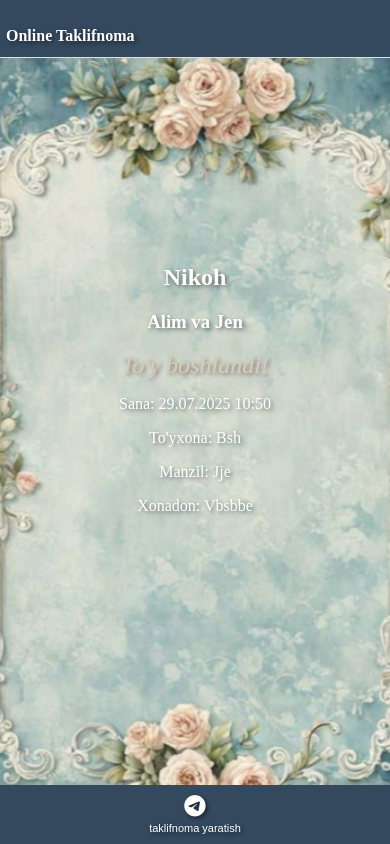
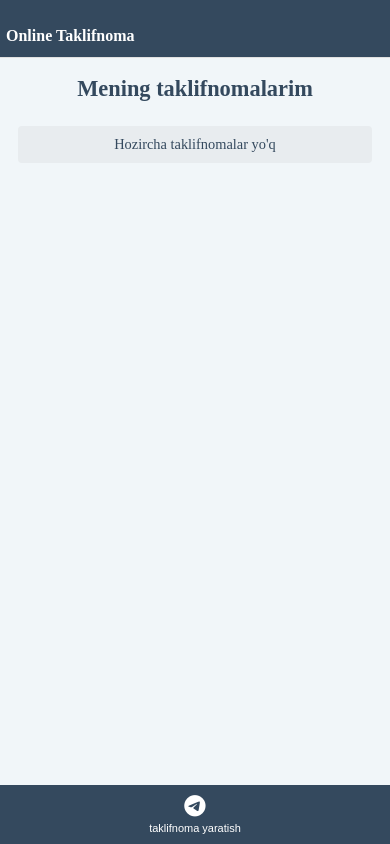
Before and after one commit to Sayfullayev020407/e-taklifnoma, a Django app: a page that uses templates/invitation_page.html in a window 390 px wide. Run offline with Django 5.2, Linux system fonts and the light colour scheme; data comes from the database, SQL or seed files in the repository; some libraries are stand-ins or nearby versions.

Commit message:
Update invitation_page.html

```diff
--- a/templates/invitation_page.html
+++ b/templates/invitation_page.html
@@ -1,90 +1,189 @@
 {% extends 'base.html' %}
 {% block content %}
+<style>
+    /* Umumiy fon rangi */
+body {
+    background-color: #f1f6f9;
+}
+
+/* Mobil qurilmalar uchun maxsus stil */
+@media only screen and (max-width: 768px) {
+    .container {
+        padding: 10px;
+        max-width: 100%;
+        overflow-x: auto; /* Keng kontent uchun gorizontal aylantirish */
+        box-sizing: border-box;
+        margin-bottom: 50px;
+        margin-top: 50px;
+        background-color: #f1f6f9; /* Umumiy fon rangi */
+    }
+
+    h2 {
+        font-size: 1.4rem; /* Sarlavha o'lchami */
+        text-align: center;
+        margin: 1rem 0;
+        color: #34495e; /* To'q ko'k rang, kontrast uchun */
+    }
+
+    /* Jadvalni mobil uchun kartochka ko'rinishiga o'zgartirish */
+    .table {
+        width: 100%;
+        font-size: 0.85rem; /* Matn o'lchami */
+        border-collapse: collapse;
+    }
+
+    .table thead {
+        display: none; /* Mobil ko'rinishda sarlavhalar yashiriladi */
+    }
+
+    .table tbody tr {
+        display: block;
+        margin-bottom: 0.8rem;
+        border: 1px solid #e0e0e0;
+        border-radius: 6px;
+        background-color: #34495e; /* Kartochka foni */
+        box-shadow: 0 1px 3px rgba(0, 0, 0, 0.1); /* Yumshoq soya */
+        padding: 8px;
+    }
+
+    .table tbody td {
+        display: flex;
+        justify-content: space-between;
+        align-items: center;
+        padding: 6px 8px;
+        border-bottom: 1px solid #4a6278; /* Kartochka ichida mos chegara rangi */
+        color: #ffffff; /* Oq matn, to'q fonda o'qilishi uchun */
+    }
+
+    /* Har bir yacheykaga yorliq qo'shish */
+    .table tbody td:before {
+        content: attr(data-label);
+        font-weight: 600;
+        color: #d0d8e0; /* Yorqinroq kulrang yorliqlar uchun */
+        flex: 1;
+        text-align: left;
+    }
+
+    /* Amallar tugmalari */
+    .table tbody td:last-child {
+        display: flex;
+        flex-wrap: wrap;
+        gap: 6px;
+        justify-content: center;
+        border-bottom: none;
+        padding: 10px;
+    }
+
+    .btn {
+        font-size: 0.75rem; /* Tugmalar uchun kichik shrift */
+        padding: 5px 10px;
+        border-radius: 4px;
+        min-width: 70px; /* Sensorli boshqaruv uchun qulay o'lcham */
+        text-align: center;
+        line-height: 1.2;
+        text-decoration: none;
+        border: none;
+        transition: background-color 0.2s; /* Yumshoq o'tish effekti */
+    }
+
+    .btn-info {
+        background-color: #0288d1; /* Moviy */
+        color: #fff;
+    }
+
+    .btn-info:hover {
+        background-color: #0277b3; /* Hover effekti */
+    }
+
+    .btn-warning {
+        background-color: #fb8c00; /* To'q sariq */
+        color: #fff;
+    }
+
+    .btn-warning:hover {
+        background-color: #e07b00; /* Hover effekti */
+    }
+
+    .btn-danger {
+        background-color: #d32f2f; /* Qizil */
+        color: #fff;
+    }
+
+    .btn-danger:hover {
+        background-color: #b71c1c; /* Hover effekti */
+    }
+
+    .btn-primary.mt-3 {
+        display: block;
+        width: 100%;
+        font-size: 0.9rem;
+        padding: 8px;
+        background-color: #0288d1; /* Moviy */
+        color: #fff;
+        border-radius: 4px;
+        text-align: center;
+        margin-top: 1rem;
+        border: none;
+    }
+
+    .btn-primary.mt-3:hover {
+        background-color: #0277b3; /* Hover effekti */
+    }
+
+    /* Taklifnomalar yo'q xabari */
+    p {
+        text-align: center;
+        font-size: 0.9rem;
+        color: #34495e; /* To'q ko'k, fon bilan mos */
+        margin: 1.5rem 0;
+        padding: 10px;
+        background-color: #e8ecef; /* Engil kulrang fon */
+        border-radius: 4px;
+    }
+}
+</style>
 <div class="container">
-    <div class="card">
-        <div class="card-body">
-            <h2>{{ invitation.category.name }}</h2>
-            <h3>{{ invitation.name_1 }}{% if invitation.name_2 %} va {{ invitation.name_2 }}{% endif %}</h3>
-            <div id="countdown" class="countdown"></div>
-            <p>Sana: {{ invitation.date|date:"d.m.Y H:i" }}</p>
-            <p>To'yxona: {{ invitation.wedding_hall }}</p>
-            <p>Manzil: {{ invitation.address }}</p>
-            {% if invitation.apartment %}
-            <p>Xonadon: {{ invitation.apartment }}</p>
+    <h2>Mening taklifnomalarim</h2>
+    {% if invitations %}
+        <table class="table">
+            <thead>
+                <tr>
+                    <th>To'y turi</th>
+                    {% if category.name == 'Nikoh' %}
+                    <th>Kuyov Ismi</th>
+                    <th>Kelin Ismi</th>
+                    {% else %}
+                    <th>Toy sababchisi</th>
                     {% endif %}
-            {% if request.user.is_authenticated and invitation.user and request.user == invitation.user.user %}
-    <div class="mt-3 buttons-row">
-        <button class="btn btn-primary" onclick="share()">Ulashish</button>
-        <button class="btn btn-success send-image-btn" data-id="{{ invitation.id }}">Rasm</button>
-        <button class="btn btn-info send-video-btn" data-id="{{ invitation.id }}">Video</button>
-    </div>
+                    <th>Sana</th>
+                    <th>Amallar</th>
+                </tr>
+            </thead>
+            <tbody>
+                {% for invitation in invitations %}
+                <tr>
+                    <td data-label="To'y turi">{{ invitation.category.name }}</td>
+                    <td data-label="{% if invitation.category.name == 'Nikoh' %}Kuyov Ismi{% else %}To'y sababchisi{% endif %}">{{ invitation.name_1 }}</td>
+                    <td data-label="{% if invitation.category.name == 'Nikoh' %}Kelin Ismi{% endif %}">{{ invitation.name_2|default:"" }}</td>
+                    <td data-label="Sana">{{ invitation.date }}</td>
+                    <td style="text-align: center;">
+                        <a href="{% url 'invitation_page' invitation.unique_url %}" class="btn btn-sm btn-info">Batafsil</a>
+                        <a href="{% url 'edit_invitation' invitation.id %}" class="btn btn-sm btn-warning">Tahrirlash</a>
+                        <button class="btn btn-sm btn-danger delete-btn" data-id="{{ invitation.id }}">O'chirish</button>
+                    </td>
+                </tr>
+                {% endfor %}
+            </tbody>
+        </table>
+    {% else %}
+        <p>Hozircha taklifnomalar yo'q</p>
     {% endif %}
 </div>
-    </div>
-</div>
-<style>
-    body {
-        font-family: 'Cormorant Garamond', serif;
-        background: url('{{ invitation.background.image.url }}') no-repeat center center fixed;
-        background-size: cover;
-        color: #fff;
-        text-shadow: 2px 2px 4px rgba(0,0,0,0.5);
-    }
-    .container {
-        display: flex;
-        justify-content: center;
-        align-items: center;
-        min-height: 90vh;
-    }
-    .card {
-        border-radius: 15px;
-        padding: 20px;
-        text-align: center;
-        width: 400px;
-    }
-    .countdown {
-        font-size: 1.5em;
-        margin: 10px 0;
-        font-style: italic;
-        color: #e0c9b3;
-    }
-    .buttons-row {
-        display: flex;
-        justify-content: center;
-        gap: 10px;
-    }
-    .btn {
-        padding: 5px 10px;
-        margin: 0;
-        border: none;
-        border-radius: 5px;
-        cursor: pointer;
-        font-family: 'Cormorant Garamond', serif;
-        font-size: 1em;
-    }
-    .btn-primary {
-        background-color: #d4a59a;
-        color: white;
-    }
-    .btn-success {
-        background-color: #9bc53d;
-        color: white;
-    }
-    .btn-info {
-        background-color: #5bc0de;
-        color: white;
-    }
-    .btn:hover {
-        opacity: 0.9;
-    }
-</style>
 <script>
 document.addEventListener('DOMContentLoaded', function() {
     const loaderOverlay = document.getElementById('loaderOverlay');
     const links = document.querySelectorAll('.container a');
-    const shareButton = document.querySelector('.btn-primary');
-    const imageButton = document.querySelector('.send-image-btn');
-    const videoButton = document.querySelector('.send-video-btn');
+    const deleteButtons = document.querySelectorAll('.delete-btn');
 
     // Show loader for links in the content area
     links.forEach(link => {
@@ -93,63 +192,12 @@ document.addEventListener('DOMContentLoaded', function() {
         });
     });
 
-    // Show loader for share button
-    if (shareButton) {
-        shareButton.addEventListener('click', function() {
+    // Show loader for delete buttons
+    deleteButtons.forEach(button => {
+        button.addEventListener('click', function() {
+            if (confirm('Haqiqatan ham o\'chirishni xohlaysizmi?')) {
                 loaderOverlay.style.display = 'flex';
-        });
-    }
-
-    // To'y sanasi
-    const weddingDate = new Date("{{ invitation.date|date:'Y-m-d H:i:s' }}").getTime();
-
-    // Hisoblagich funksiyasi
-    function updateCountdown() {
-        const now = new Date().getTime();
-        const distance = weddingDate - now;
-
-        const days = Math.floor(distance / (1000 * 60 * 60 * 24));
-        const hours = Math.floor((distance % (1000 * 60 * 60 * 24)) / (1000 * 60 * 60));
-        const minutes = Math.floor((distance % (1000 * 60 * 60)) / (1000 * 60));
-        const seconds = Math.floor((distance % (1000 * 60)) / 1000);
-
-        document.getElementById("countdown").innerHTML = `${days} kun, ${hours} soat, ${minutes} minut, ${seconds} sekund`;
-
-        if (distance < 0) {
-            document.getElementById("countdown").innerHTML = "To'y boshlandi!";
-        }
-    }
-
-    // Har sekundda yangilash
-    setInterval(updateCountdown, 1000);
-    updateCountdown();
-
-    // Ulashish funksiyasi
-    function share() {
-        if (navigator.share) {
-            navigator.share({
-                title: '{{ invitation.category.name }} taklifnomasi',
-                url: '{{ share_url|default:"" }}'
-            }).then(() => {
-                loaderOverlay.style.display = 'none'; // Hide loader after share
-            }).catch(() => {
-                loaderOverlay.style.display = 'none'; // Hide loader on error
-            });
-        } else {
-            navigator.clipboard.writeText('{{ share_url|default:"" }}').then(() => {
-                loaderOverlay.style.display = 'none'; // Hide loader after copy
-                alert('Havola nusxalandi!');
-            }).catch(() => {
-                loaderOverlay.style.display = 'none'; // Hide loader on error
-            });
-        }
-    }
-
-    // Rasm va video yuborish
-    if (imageButton) {
-        imageButton.addEventListener('click', function() {
-            loaderOverlay.style.display = 'flex';
-            fetch(`/invitation/${this.dataset.id}/send/image/`, {
+                fetch(`/invitation/${this.dataset.id}/delete/`, {
                     method: 'POST',
                     headers: {
                         'X-CSRFToken': '{{ csrf_token }}'
@@ -159,40 +207,17 @@ document.addEventListener('DOMContentLoaded', function() {
                 .then(data => {
                     loaderOverlay.style.display = 'none'; // Hide loader after response
                     if (data.success) {
-                    alert('Rasm Telegramga yuborildi!');
+                        this.closest('tr').remove();
                     } else {
-                    alert('Xatolik: ' + data.error);
+                        alert('Xatolik yuz berdi');
                     }
                 })
                 .catch(() => {
                     loaderOverlay.style.display = 'none'; // Hide loader on error
                 });
-        });
             }
-
-    if (videoButton) {
-        videoButton.addEventListener('click', function() {
-            loaderOverlay.style.display = 'flex';
-            fetch(`/invitation/${this.dataset.id}/send/video/`, {
-                method: 'POST',
-                headers: {
-                    'X-CSRFToken': '{{ csrf_token }}'
-                }
-            })
-            .then(response => response.json())
-            .then(data => {
-                loaderOverlay.style.display = 'none'; // Hide loader after response
-                if (data.success) {
-                    alert('Video Telegramga yuborildi!');
-                } else {
-                    alert('Xatolik: ' + data.error);
-                }
-            })
-            .catch(() => {
-                loaderOverlay.style.display = 'none'; // Hide loader on error
         });
     });
-    }
 });
 </script>
 {% endblock %}
```
Lines whose indentation alone changed are shown as unchanged.
